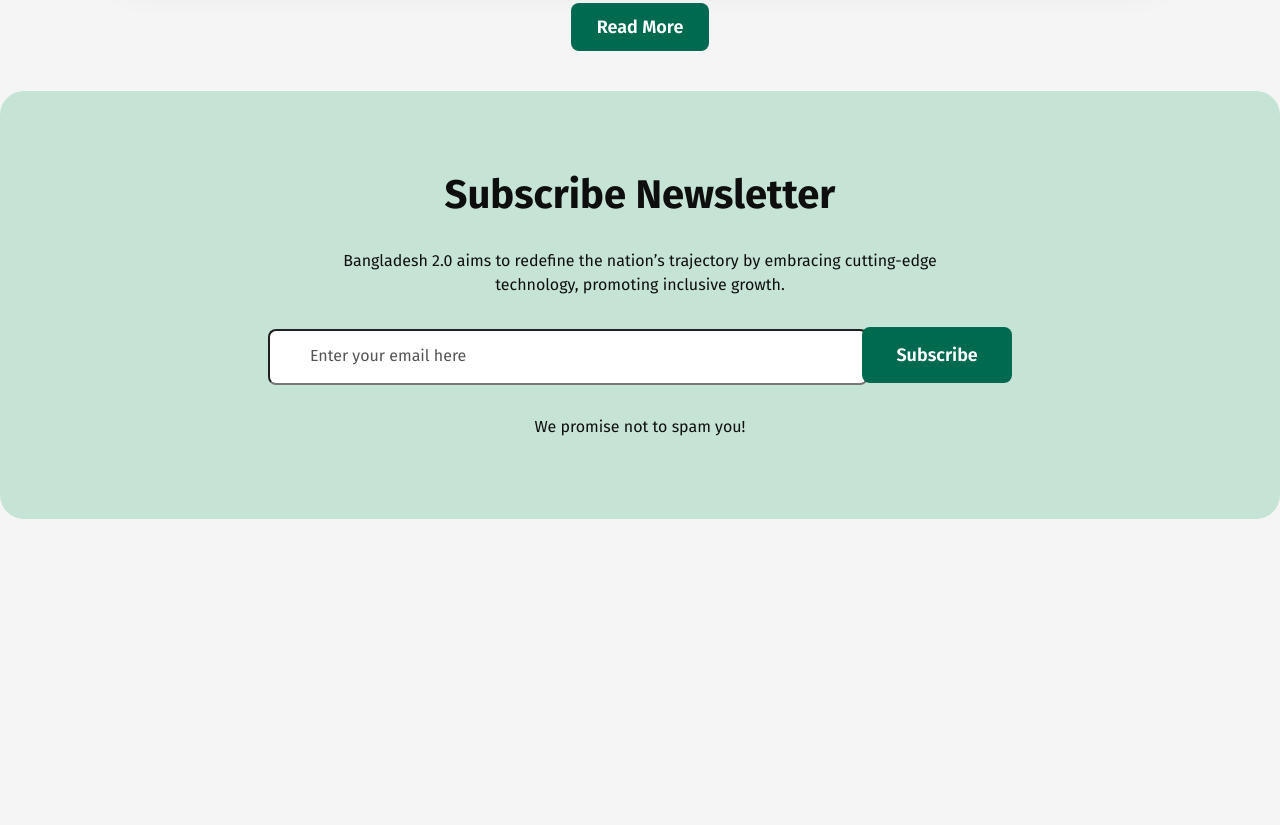
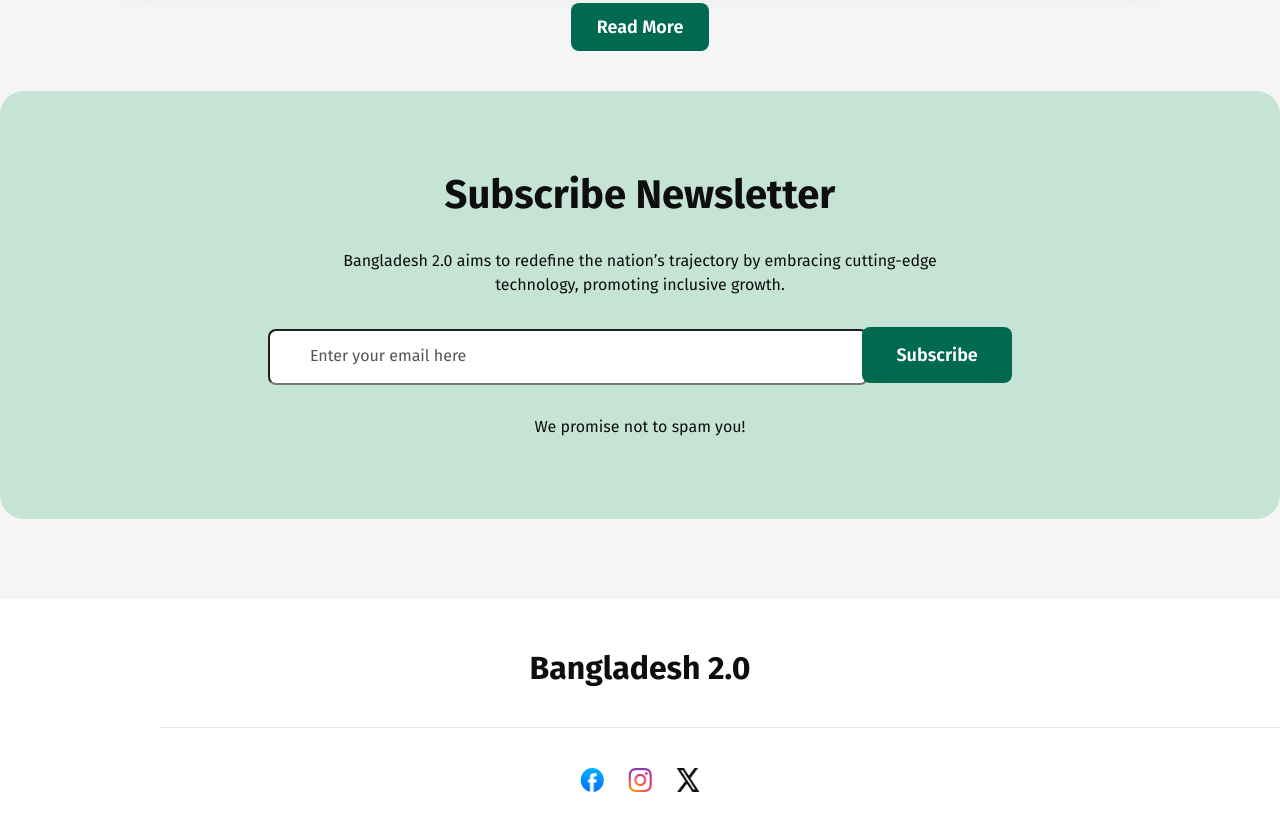
Before and after one commit to souravpro/programming-hero-first-assignment, a plain HTML site: page index.html in a window 1280 px wide. Shown: the part 3429-4254 px from the top of the page. Before the commit the page ends 4000 px from the top, so only its background shows below. Drawn offline with Linux system fonts and the light colour scheme.

Commit message:
Added Footer Section

```diff
--- a/css/style.css
+++ b/css/style.css
@@ -9,9 +9,9 @@
     font-family: "Fira Sans", serif;
 }
 
-body {
-    min-height: 500vh;
+main {
     background: #f5f5f5;
+    padding-bottom: 80px;
 }
 
 /* nav style */
@@ -422,3 +422,38 @@ nav {
     border-radius: 8px;
     margin-left: -10px;
 }
+
+/* Footer Section */
+footer {
+    width: 100%;
+    height: 226px;
+    padding: 50px 160px;
+    background: #fff;
+}
+
+footer h2 {
+    font-size: 32px;
+    font-weight: 700;
+    line-height: 38.4px;
+    color: #0E0E0E;
+    text-align: center;
+    padding-bottom: 40px;
+}
+.line {
+    width: 1122px;
+    height: 1px;
+    background: rgba(14, 14, 14, 0.1);
+    margin: 0 auto;
+}
+
+.social-box {
+    display: flex;
+    justify-content: center;
+    gap: 24px;
+    margin-top: 40px;
+}
+.social-box img {
+    width: 24px;
+    height: 24px;
+    cursor: pointer;
+}
--- a/index.html
+++ b/index.html
@@ -153,5 +153,15 @@
             <p>We promise not to spam you!</p>
         </section>
     </main>
+
+    <footer>
+        <h2>Bangladesh 2.0</h2>
+        <div class="line"></div>
+        <div class="social-box">
+            <img src="assets/facebook.png" alt="">
+            <img src="assets/instagram.png" alt="">
+            <img src="assets/x.png" alt="">
+        </div>
+    </footer>
 </body>
 </html>
```
